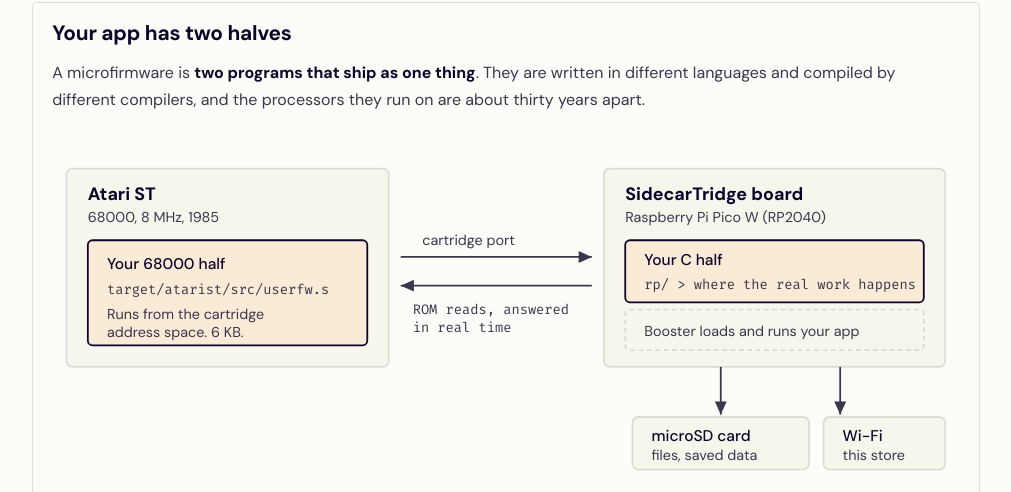
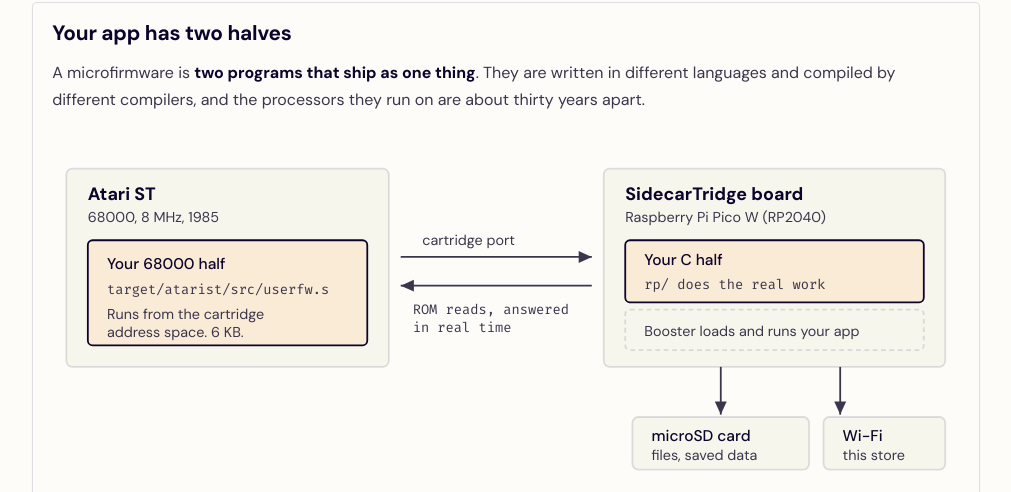
Before and after one commit to sidecartridge/sidecartridge-microfirmwares-store, a plain HTML site: page build/atari-st/01-what-a-microfirmware-is.html in a window 1280 px wide. Shown: the part 527-1019 px from the top of the page, without its empty margins (134-1145 px from the left). Drawn offline with nearby package versions, Linux system fonts and the light colour scheme.

Commit message:
Fix a leftover artifact in the anatomy diagram
The C half box read "rp/ > where the real work happens". The > was left
behind when em dashes were removed from the guide, and inside an SVG label
with no surrounding prose it reads as a stray character rather than
punctuation. Found by looking at the rendered page rather than the source.

Now reads "rp/ does the real work".

```diff
--- a/build/atari-st/01-what-a-microfirmware-is.html
+++ b/build/atari-st/01-what-a-microfirmware-is.html
@@ -133,7 +133,7 @@
             <text class="d-sub" x="480" y="79">Raspberry Pi Pico W (RP2040)</text>
             <rect class="d-box-accent" x="480" y="94" width="250" height="52" rx="4" />
             <text class="d-label" x="496" y="115">Your C half</text>
-            <text class="d-mono" x="496" y="135">rp/ &gt; where the real work happens</text>
+            <text class="d-mono" x="496" y="135">rp/ does the real work</text>
             <rect class="d-box-plain" x="480" y="152" width="250" height="34" rx="4" />
             <text class="d-sub" x="496" y="174">Booster loads and runs your app</text>
 
```
